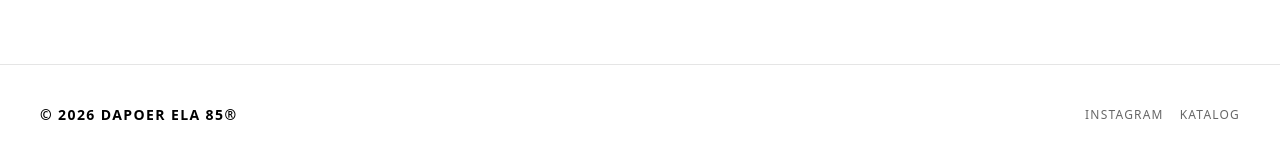
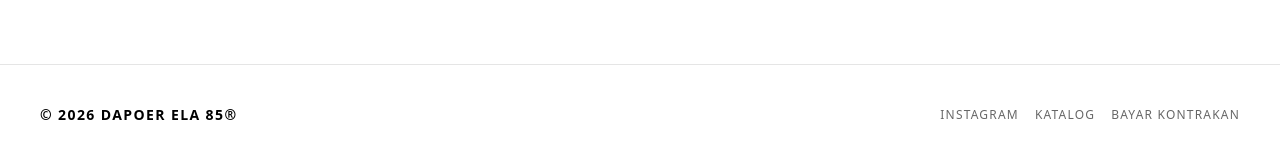
Before and after one commit to dapoerela85/dapoerela85.github.io, a Jekyll site: the page built from index.html, in a window 1280 px wide and 900 px high, scrolled down 1154 px. Shown: the part 735-894 px from the top of the window. Built offline with Jekyll 4.4.1, drawn with Linux system fonts in a browser that asks for light colours; nearby versions of some CDN libraries.

Commit message:
Update footer.html

```diff
--- a/_includes/footer.html
+++ b/_includes/footer.html
@@ -5,6 +5,7 @@
     <nav class="grid-flow-col gap-4 md:place-self-center md:justify-self-end text-xs uppercase tracking-widest opacity-60">
         <a href="https://instagram.com/DapoerEla85" target="_blank">Instagram</a>
         <a href="/katalog">Katalog</a>
+        <a href="/sewa">Bayar Kontrakan</a>
         <button class="btn btn-link btn-xs hidden" id="pwa-control-btn">Install App</button>
     </nav>
 </footer>
```
